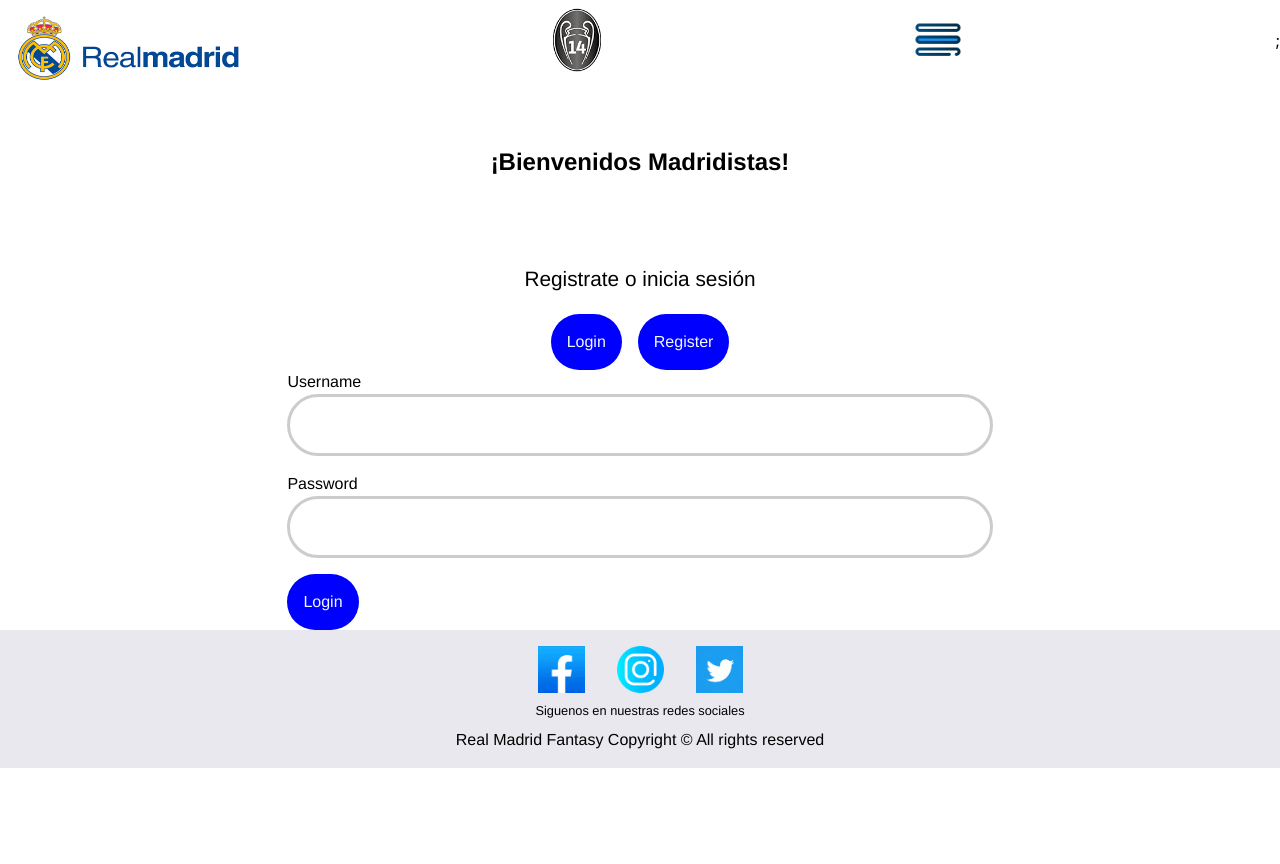
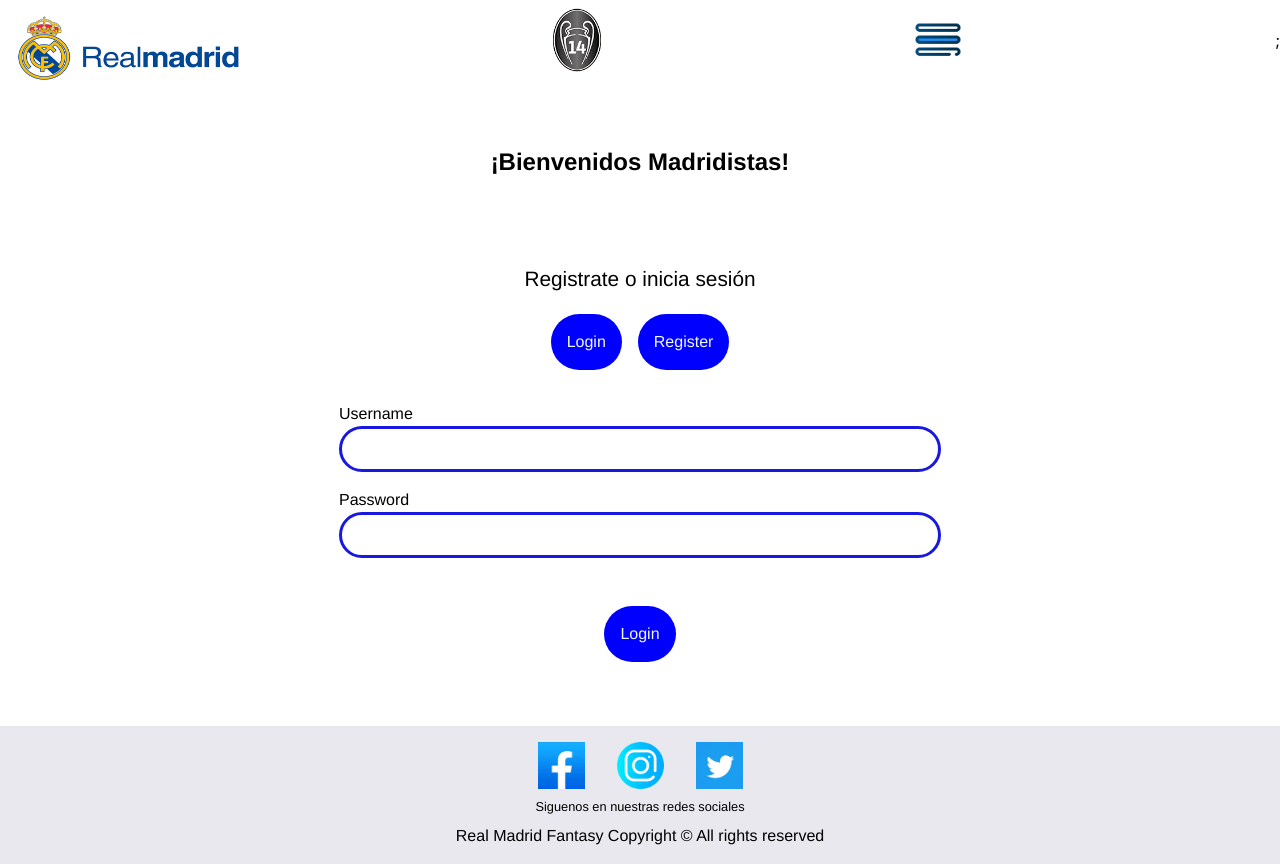
Before and after one commit to isdi-coders-2023/Jesus-Enrique-Jimenez-Final-Project-front-202301-mad, a React (Create React App) app: page / in a window 1280 px wide. Both pictures are taken after a click on the button "Login". Before the commit the page ends 800 px from the top, so only its background shows below. Built offline with nearby package versions, Linux system fonts and the light colour scheme.

Commit message:
💄 Add login scss files

```diff
--- a/src/components/login/login.module.scss
+++ b/src/components/login/login.module.scss
@@ -4,18 +4,18 @@
   justify-content: center;
   align-items: center;
   flex-wrap: wrap;
+  padding: 2rem;
   font-family: 'Franklin Gothic Medium', 'Arial Narrow', Arial, sans-serif;
 
   input {
-    padding: 1rem;
-    border-radius: 3rem;
-    border: 0.2rem solid #ccc;
+    padding: 0.5rem;
+    border-radius: 2rem;
+    border: 0.2rem solid rgb(24, 24, 225);
     margin-bottom: 1rem;
     width: 100%;
   }
 
   button {
-    padding: 1rem 1.5rem;
     background-color: blue;
     border: none;
     border-radius: 3rem;
--- a/src/components/login/login.tsx
+++ b/src/components/login/login.tsx
@@ -43,10 +43,11 @@
           Password
           <input type="password" name="password" required />
         </label>
-
-        <button className={styles.button} type="submit">
-          Login
-        </button>
+        <div className={styles.login}>
+          <button className={styles.button} type="submit">
+            Login
+          </button>
+        </div>
       </form>
     </div>
   );
```
